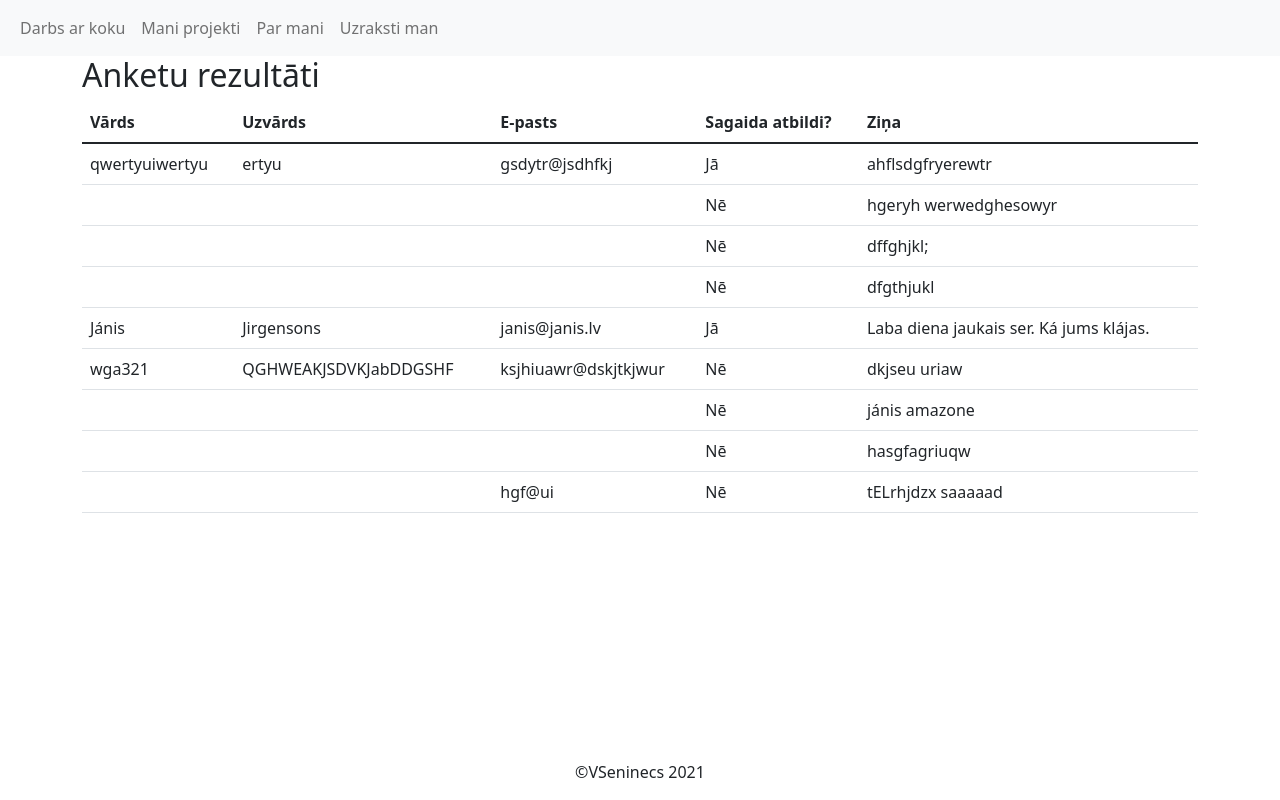
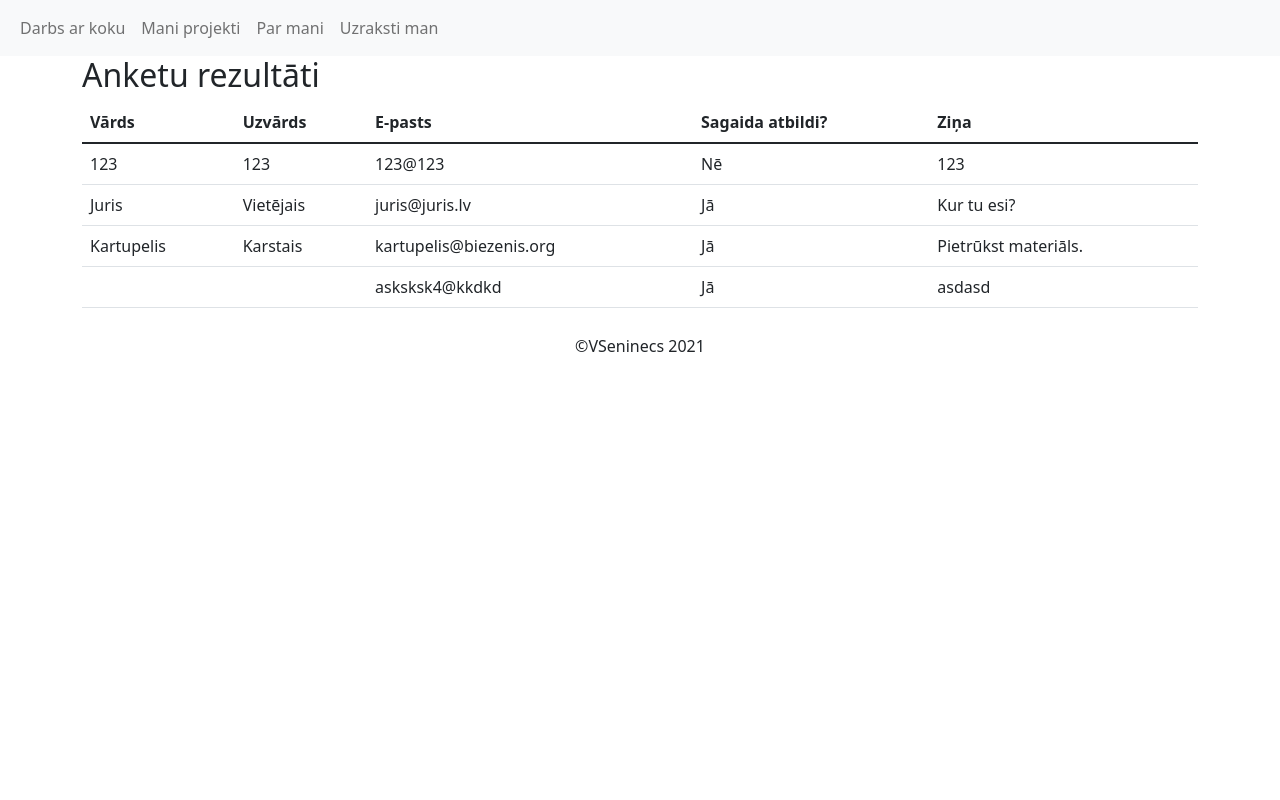
Before and after one commit to VSeninecs/flask_intro, a Flask app: page /form_results in a window 1280 px wide. Run offline with Flask 2, Linux system fonts and the light colour scheme.

Commit message:
Pedejas izmainas

````diff
--- a/DATA.txt
+++ b/DATA.txt
@@ -1,9 +1,4 @@
-qwertyuiwertyu`ertyu`gsdytr@jsdhfkj`Jā`ahflsdgfryerewtr`
-```Nē`hgeryh werwedghesowyr`
-```Nē`dffghjkl;`
-```Nē`dfgthjukl`
-Jánis `Jirgensons`janis@janis.lv`Jā`Laba diena jaukais ser. Ká jums klájas.`
-wga321`QGHWEAKJSDVKJabDDGSHF`ksjhiuawr@dskjtkjwur`Nē`dkjseu uriaw`
-```Nē`jánis amazone`
-```Nē`hasgfagriuqw`
-``hgf@ui`Nē`tELrhjdzx saaaaad`
+123`123`123@123`Nē`123`
+Juris`Vietējais`juris@juris.lv`Jā`Kur tu esi?`
+Kartupelis`Karstais`kartupelis@biezenis.org`Jā`Pietrūkst materiāls.`
+``asksksk4@kkdkd`Jā`asdasd`
--- a/static/css/main.css
+++ b/static/css/main.css
@@ -1,6 +1,6 @@
 body {
     position: relative;
-    min-height: 100vh;
+    height: 100%;
 }
 
 footer {
--- a/templates/about.html
+++ b/templates/about.html
@@ -9,7 +9,7 @@
 
     <h1>Par mani</h1>
     <div id="about">
-        <img id="profile-picture" src="static/images/portrets.jpg" alt="Portrets">
+        <img id="profile-picture" src="static/images/Wood_master.jpg" alt="Portrets">
 
         <p>
             SVEIKI, te es!
--- a/templates/my_projects.html
+++ b/templates/my_projects.html
@@ -13,7 +13,7 @@
             <div class="col"><img src="static/images/cattent.png" alt="Kaķu telts"></div>
             <div class="col"><img src="static/images/hanging_lamp.jpg" alt="Lampa"></div>
             <div class="col"><img src="static/images/game.jpg" alt="Galda spēle"></div>
-            <div class="col"><img src="static/images/game.jpg" alt="Galda spēle"></div>
+            <div class="col"><img src="static/images/puku_plaukts.jpg" alt="Puķu plaukts"></div>
         </div>
     </div>
 
@@ -48,9 +48,9 @@
             </tr>
             <tr>
                 <th scope="row">4</th>
-                <td>Vīna glāžu turētājs</td>
+                <td>Puķu plaukts</td>
                 <td>Dekors</td>
-                <td>Ideāli piemērots, ja mājās nav vairāk kā divas vīna glāzes.</td>
+                <td>Lai puķu podi nestāv uz zemes.</td>
             </tr>
         </tbody>
     </table>
````
Also changed, not shown: static/images/Wood_master.jpg (added), static/images/portrets.jpg (deleted), static/images/puku_plaukts.jpg (added).
